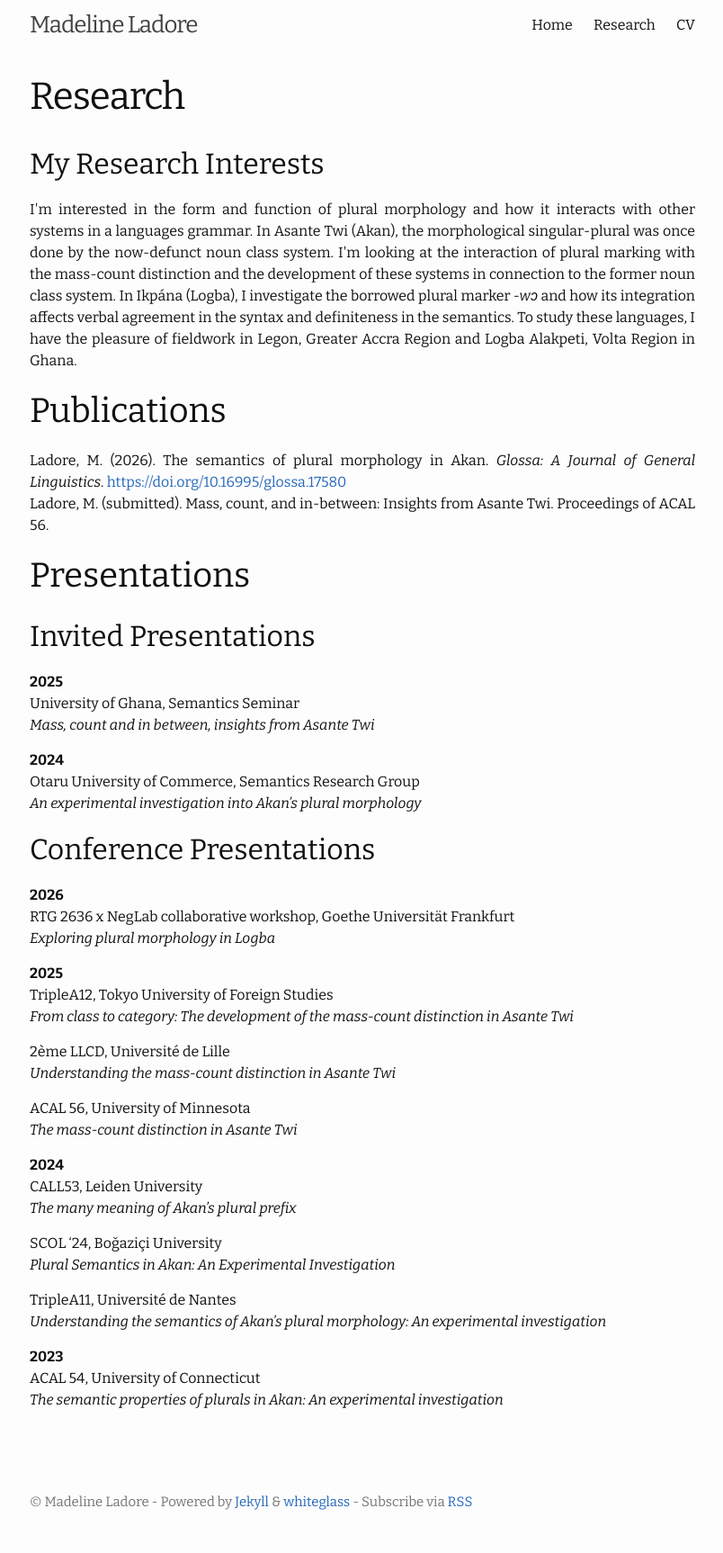
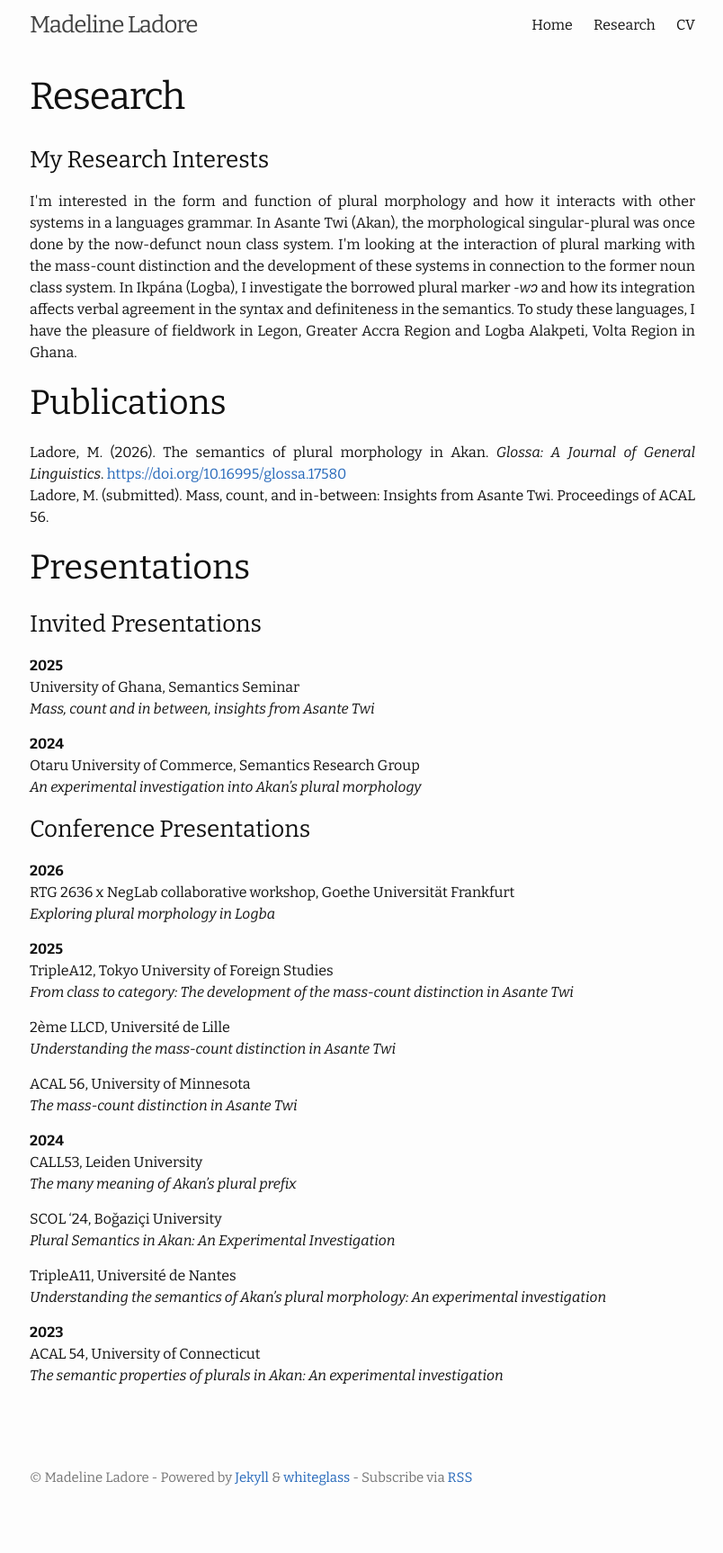
Before and after one commit to madelineladore/madelineladore.github.io, a Jekyll site: the page built from research.md, in a window 1280 px wide. Shown: the whole page at 90% size, without its empty margins (237-1041 px from the left). Built offline with Jekyll 4.4.1, drawn with Linux system fonts in a browser that asks for light colours; after the commit the page ends 1699 px from its top, so only the background shows below that.

```diff
--- a/research.md
+++ b/research.md
@@ -16,7 +16,7 @@ permalink: /research/
 </style>
 </head>
 <body>
-<h2>My Research Interests</h2>
+<h3>My Research Interests</h3>
  <p>
 I'm interested in the form and function of plural morphology and how it interacts with other systems in a languages grammar. In Asante Twi (Akan), the morphological singular-plural was once done by the now-defunct noun class system. I'm looking at the interaction of plural marking with the mass-count distinction and the development of these systems in connection to the former noun class system. In Ikpána (Logba), I investigate the borrowed plural marker <i>-wɔ</i> and how its integration affects verbal agreement in the syntax and definiteness in the semantics. To study these languages, I have the pleasure of fieldwork in Legon, Greater Accra Region and Logba Alakpeti, Volta Region in Ghana.
  </p>
@@ -28,7 +28,7 @@ Ladore, M. (2026). The semantics of plural morphology in Akan. _Glossa: A Journa
 Ladore, M. (submitted). Mass, count, and in-between: Insights from Asante Twi. Proceedings of   ACAL 56.
 
 # Presentations
-## Invited Presentations
+### Invited Presentations
 **2025**
 University of Ghana, Semantics Seminar
 _Mass, count and in between, insights from Asante Twi_
@@ -37,7 +37,7 @@ _Mass, count and in between, insights from Asante Twi_
 Otaru University of Commerce, Semantics Research Group
 _An experimental investigation into Akan’s plural morphology_
 
-## Conference Presentations
+### Conference Presentations
 **2026**
 RTG 2636 x NegLab collaborative workshop, Goethe Universität Frankfurt
 _Exploring plural morphology in Logba_
```
